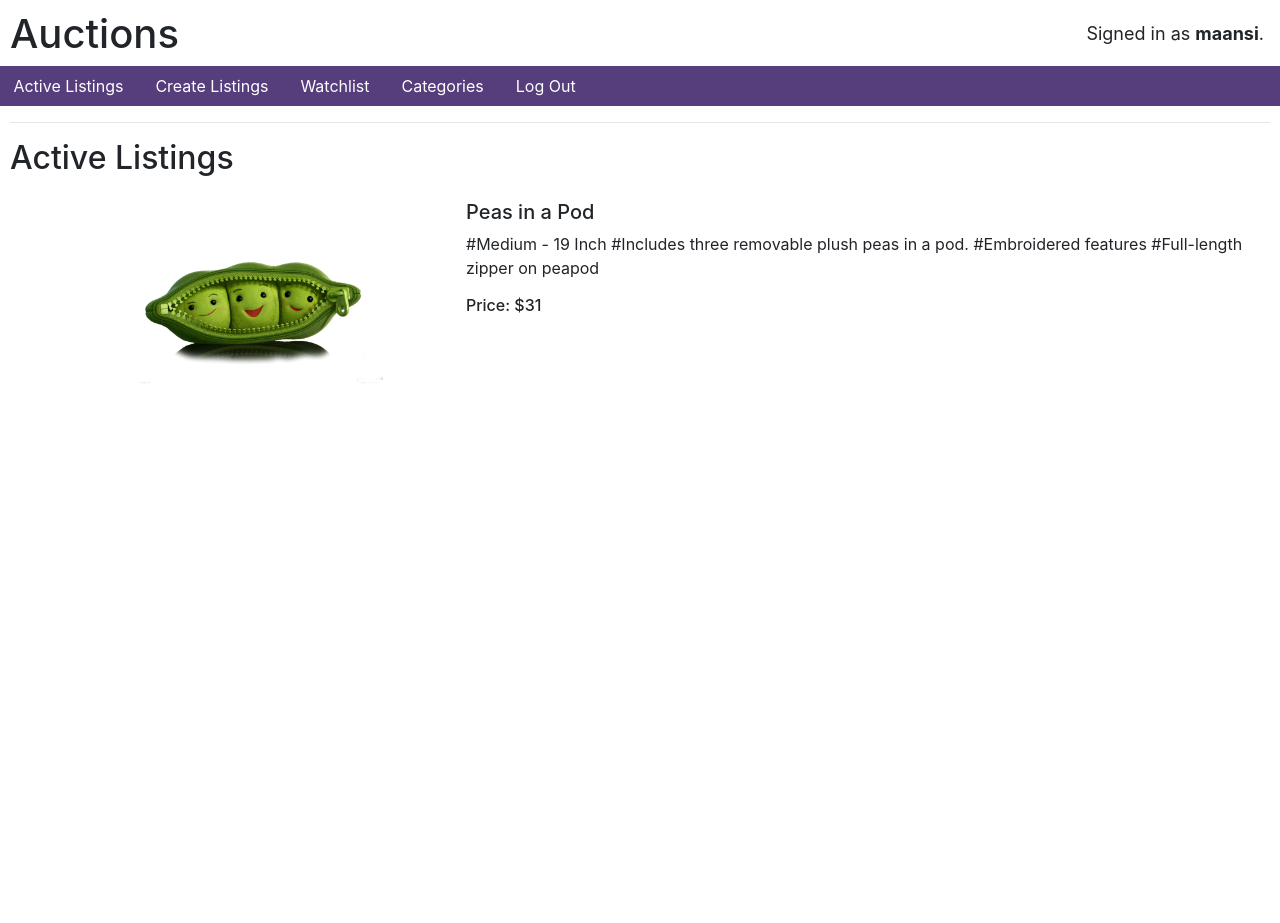
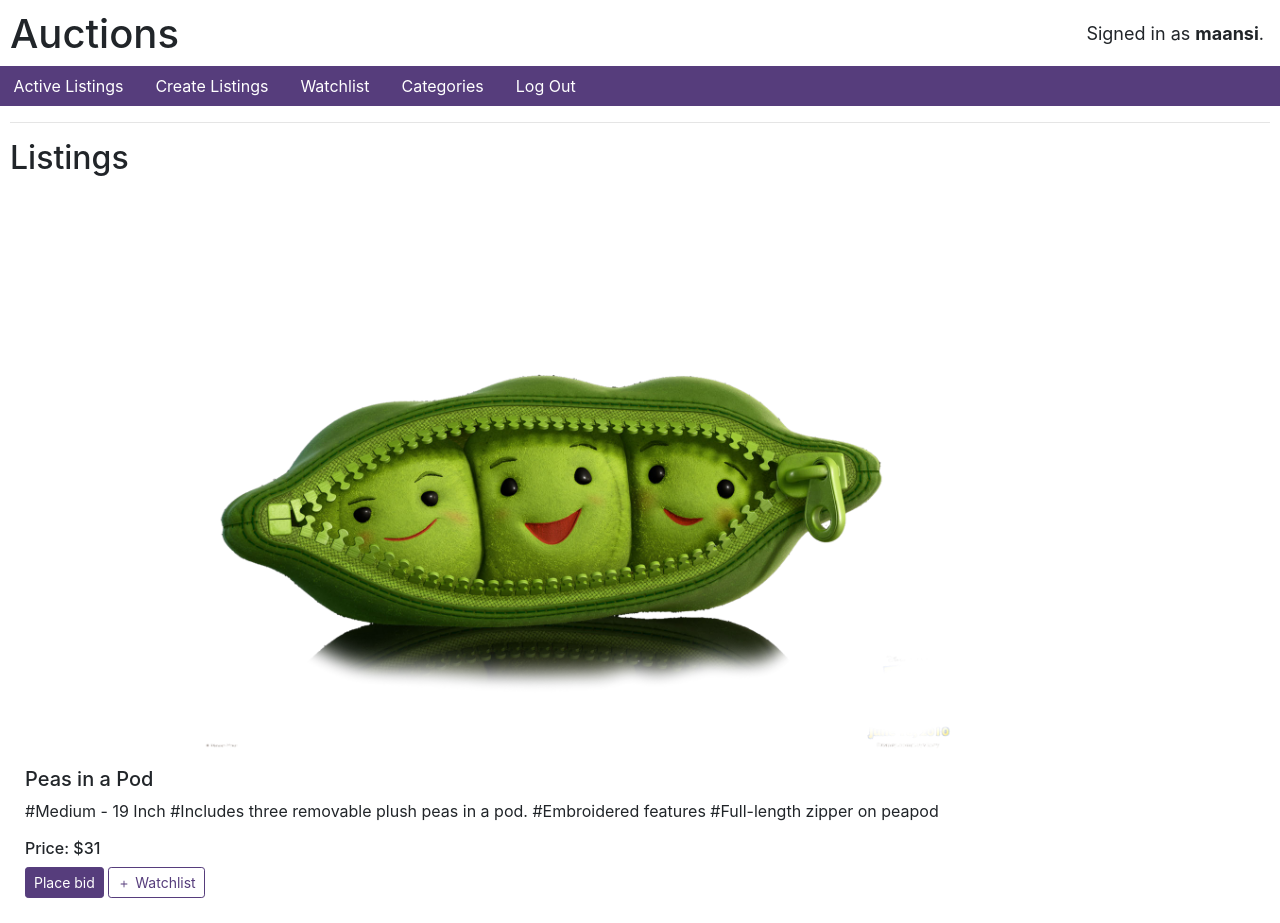
Before and after one commit to Maan17/auction, a Django app: page /details/2 in a window 1280 px wide. Before the commit the page ends 383 px from the top, so only its background shows below. Run offline with Django 3.2, Linux system fonts and the light colour scheme; a user stored in the database is signed in; data comes from the database, SQL or seed files in the repository; both versions use the stored data as it was after the commit; some libraries are stand-ins or nearby versions.

Commit message:
Remove from Watchlist

```diff
--- a/auctions/models.py
+++ b/auctions/models.py
@@ -25,7 +25,9 @@ class listing(models.Model):
         return f"Item ID: {self.id} | Title: {self.title}"
 
 class bid(models.Model):
-    pass
+    user = models.ForeignKey(settings.AUTH_USER_MODEL, on_delete=models.CASCADE,default=1)
+    item = models.ManyToManyField(listing)
+    amount=models.IntegerField(default=0)
 
 class comment(models.Model):
     pass
--- a/auctions/templates/auctions/details.html
+++ b/auctions/templates/auctions/details.html
@@ -1,16 +1,34 @@
 {% extends "auctions/layout.html" %}
 
 {% block body %}
-    <h2>Active Listings</h2>
+    <h2>Listings</h2>
     <table>
+        <tr id="img-col">
+            <img src="{{ info.image.url }}">
+        </tr>
         <tr>
-            <td id="img-col">
-                <img src="{{ info.image.url }}">
-            </td>
             <td id="right-col">
                 <h5>{{ info.title }}</h5>
                 <p>{{ info.desc }}</p>
                 <h6>Price: ${{ info.initial_amt }}</h6>
+                {% if user.is_authenticated %}
+                    <a class="btn btn-primary btn-sm" href="#" role="button">Place bid</a>
+                    {% if del %}
+                        <a href="{% url 'watchlist_del' info.id %}" role="button" class="btn btn-outline-primary btn-sm">
+                            <svg width="1em" height="1em" viewBox="0 0 16 16" class="bi bi-plus" fill="currentColor" xmlns="http://www.w3.org/2000/svg">
+                                <path fill-rule="evenodd" d="M8 4a.5.5 0 0 1 .5.5v3h3a.5.5 0 0 1 0 1h-3v3a.5.5 0 0 1-1 0v-3h-3a.5.5 0 0 1 0-1h3v-3A.5.5 0 0 1 8 4z"></path>
+                            </svg>
+                            Remove from Watchlist
+                        </a>
+                    {% else %}
+                        <a href="{% url 'watchlist_add' info.id %}" role="button" class="btn btn-outline-primary btn-sm">
+                            <svg width="1em" height="1em" viewBox="0 0 16 16" class="bi bi-plus" fill="currentColor" xmlns="http://www.w3.org/2000/svg">
+                                <path fill-rule="evenodd" d="M8 4a.5.5 0 0 1 .5.5v3h3a.5.5 0 0 1 0 1h-3v3a.5.5 0 0 1-1 0v-3h-3a.5.5 0 0 1 0-1h3v-3A.5.5 0 0 1 8 4z"></path>
+                            </svg>
+                            Watchlist
+                        </a>
+                    {% endif %}
+                {% endif %}
             </td>
         </tr>
     </table>
--- a/auctions/urls.py
+++ b/auctions/urls.py
@@ -11,5 +11,5 @@ urlpatterns = [
     path("details/<int:product_id>",views.details,name="details"),
     path('watchlist',views.watchlist,name="watchlist"),
     path("add-to-watchlist/<int:product_id>", views.watchlist_add, name="watchlist_add"),
-
+    path("delete-from-watchlist/<int:product_id>",views.watchlist_del,name="watchlist_del")
 ]
--- a/auctions/views.py
+++ b/auctions/views.py
@@ -24,7 +24,16 @@ def create(request):
 
 def details(request,product_id):
     detail=get_object_or_404(listing,pk=product_id)
-    return render(request,'auctions/details.html',{'info':detail})
+    if request.user.is_authenticated:
+        delete=Watchlist.objects.filter(user=request.user, item=product_id)
+        return render(request,'auctions/details.html',{
+        'info':detail,
+        'del':delete,
+        })
+    else:
+        return render(request,'auctions/details.html',{
+            'info':detail,
+            })
 
 def watchlist(request):
     # Get the current user watchlist
@@ -35,17 +44,16 @@ def watchlist(request):
 
 def watchlist_add(request, product_id):
     item_to_save = get_object_or_404(listing, pk=product_id)
-    # Check if the item already exists in that user watchlist
-    #if Watchlist.objects.filter(user=request.user, item=item_id).exists():
-        #messages.add_message(request, messages.ERROR, "You already have it in your watchlist.")
-        #return HttpResponseRedirect(reverse("auctions:index"))
-    # Get the user watchlist or create it if it doesn't exists
     user_list, created = Watchlist.objects.get_or_create(user=request.user)
-    # Add the item through the ManyToManyField (Watchlist => item)
     user_list.item.add(item_to_save)
     #messages.add_message(request, messages.SUCCESS, "Successfully added to your watchlist")
     return HttpResponseRedirect(reverse("index"))
 
+def watchlist_del(request,product_id):
+    item_to_del=get_object_or_404(listing, pk=product_id)
+    user_list= Watchlist.objects.get(user=request.user)
+    user_list.item.remove(item_to_del)
+    return HttpResponseRedirect(reverse("index"))
 
 def login_view(request):
     if request.method == "POST":
--- a/static/auctions/styles.css
+++ b/static/auctions/styles.css
@@ -9,8 +9,8 @@ img{
 }
 
 #img-col{
-    width: 35%;
-    float: left;
+
+    float: center;
     padding: 15px;
     text-align: center;
 }
@@ -19,7 +19,7 @@ img{
 
 #right-col{
     width: 65%;
-    float: left;
+    float: center;
     padding: 15px;
 }
 
@@ -62,3 +62,14 @@ a:hover{
     background-color: #563d7c;
     border-color: #563d7c;
 }
+
+.btn-primary{
+
+    border-color: #563d7c;
+    background-color: #563d7c;
+}
+
+.btn-primary:hover{
+    background-color: #563d7c;
+    border-color: #563d7c;
+}
```
Also changed, not shown: auctions/templates/auctions/index.html (+0 -7 lines), auctions/migrations/0001_initial.py, auctions/migrations/0002_auto_20200915_0934.py (added), db.sqlite3, media/product/hipp-chairs.jpg (added), media/product/hipp-chairs_hZafRje.jpg (added), media/product/hipp-chairs_sLNUKFm.jpg (added), media/product/marsh_RqD4NkL.jpg (added).
